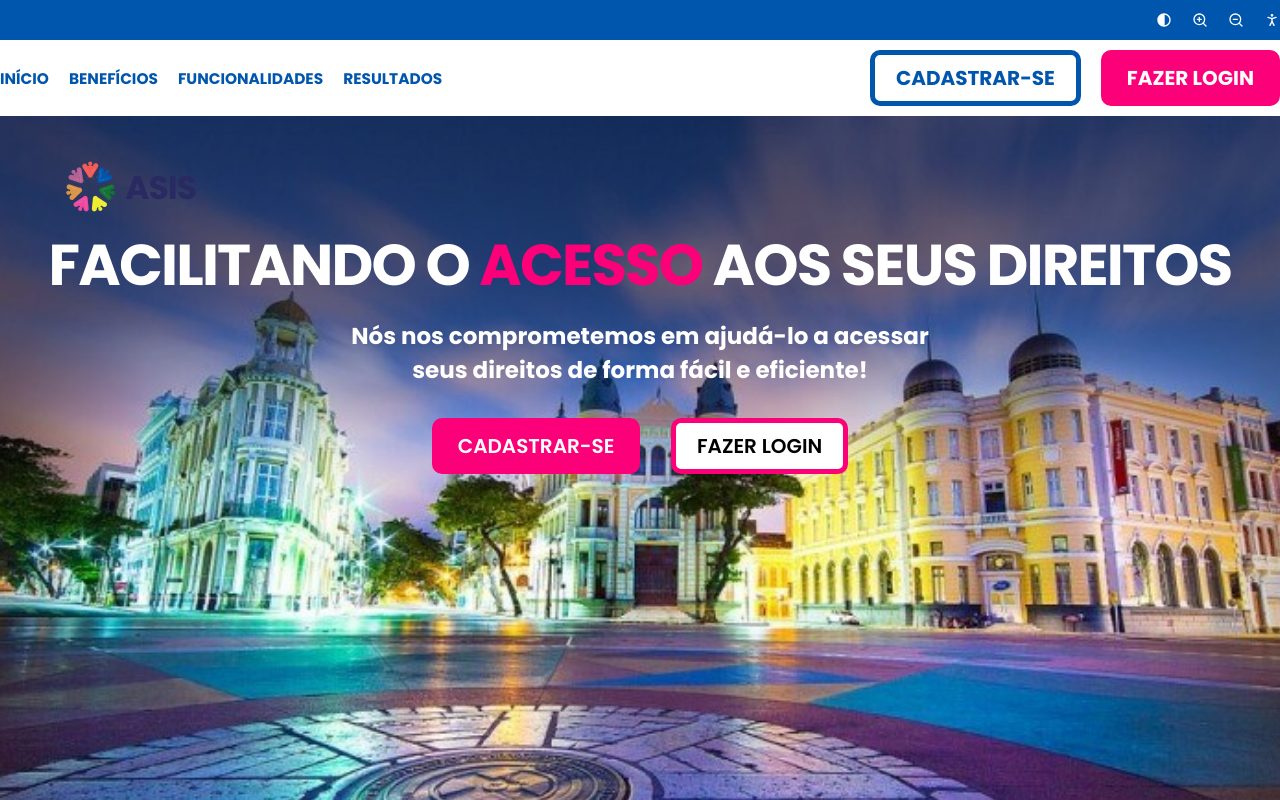
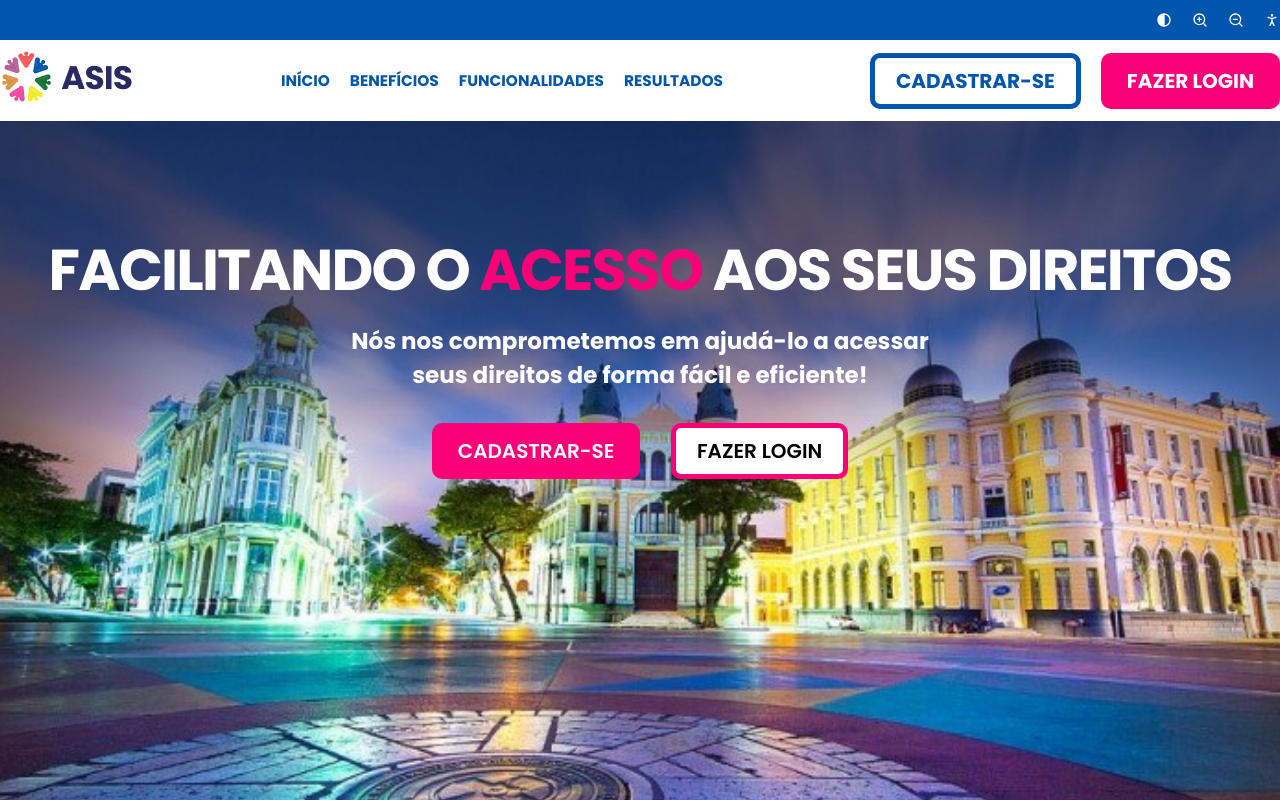
Before and after one commit to Projeto-ASIS/ASIS-Web, a React (Vite) app: page / in a window 1280 px wide. Shown: the top 800 px of the page. Built offline with nearby package versions, Linux system fonts and the light colour scheme.

Commit message:
fix: logo classNames conflicts

```diff
--- a/src/pages/Auth/Sign-in/Signin.css
+++ b/src/pages/Auth/Sign-in/Signin.css
@@ -25,7 +25,7 @@
 
 }
 
-.logo{
+.sign-in__logo{
   width: 33%;
   height: 65%;
   position: absolute;
--- a/src/pages/Auth/Sign-in/Signin.jsx
+++ b/src/pages/Auth/Sign-in/Signin.jsx
@@ -9,7 +9,7 @@
   <main className='main'>
         <div className="brand">
           <img src={shape} alt="" />
-          <img className='logo' src={Logo} alt="" />
+          <img className="sign-in__logo" src={Logo} alt="" />
         </div>
         <div className="UserData">
 
--- a/src/pages/Auth/Sign-up/Signup.css
+++ b/src/pages/Auth/Sign-up/Signup.css
@@ -25,7 +25,7 @@
 
 }
 
-.logo{
+.sign-up__logo{
   width: 33%;
   height: 65%;
   position: absolute;
--- a/src/pages/Auth/Sign-up/Signup.jsx
+++ b/src/pages/Auth/Sign-up/Signup.jsx
@@ -7,7 +7,7 @@
     <main className='main'>
       <div className="brand">
         <img src={shape} alt="" />
-        <img className='logo' src={Logo} alt="" />
+        <img className='sign-up__logo' src={Logo} alt="" />
       </div>
       <div className="UserData">
         <img style={{ width: '70px', height: '70px' }} src={Logo} alt="" />
```
